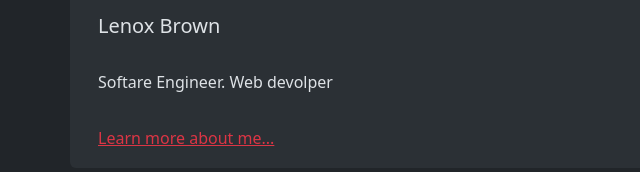
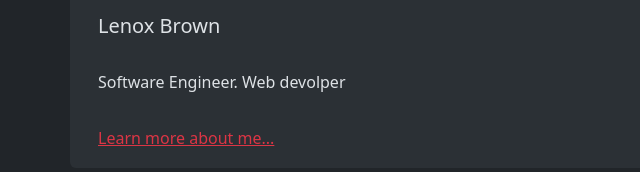
Before and after one commit to brownlenox/new-portfolio, a website: page index.html in a window 1280 px wide. Shown: the part 780-952 px from the top of the page, 0-640 px from the left. Drawn offline with nearby package versions, Linux system fonts and the light colour scheme.

Commit message:
Changing text softare to software

```diff
--- a/index.html
+++ b/index.html
@@ -51,7 +51,7 @@
                     <img src="img/elclassico.jpg" class="img-fluid" alt="Guido van Rossum" style="height: 700px; border-radius:10px;" loading="lazy">
                     <div class="caption">
                         <h5 class="card-title p-3">Lenox Brown</h5>
-                      <p class="card-text p-3">Softare Engineer. Web devolper</p>
+                      <p class="card-text p-3">Software Engineer. Web devolper</p>
                       <a href="/about.html" class="text-danger p-3">Learn more about me...</a>
                     </div>
                 </div>
```
